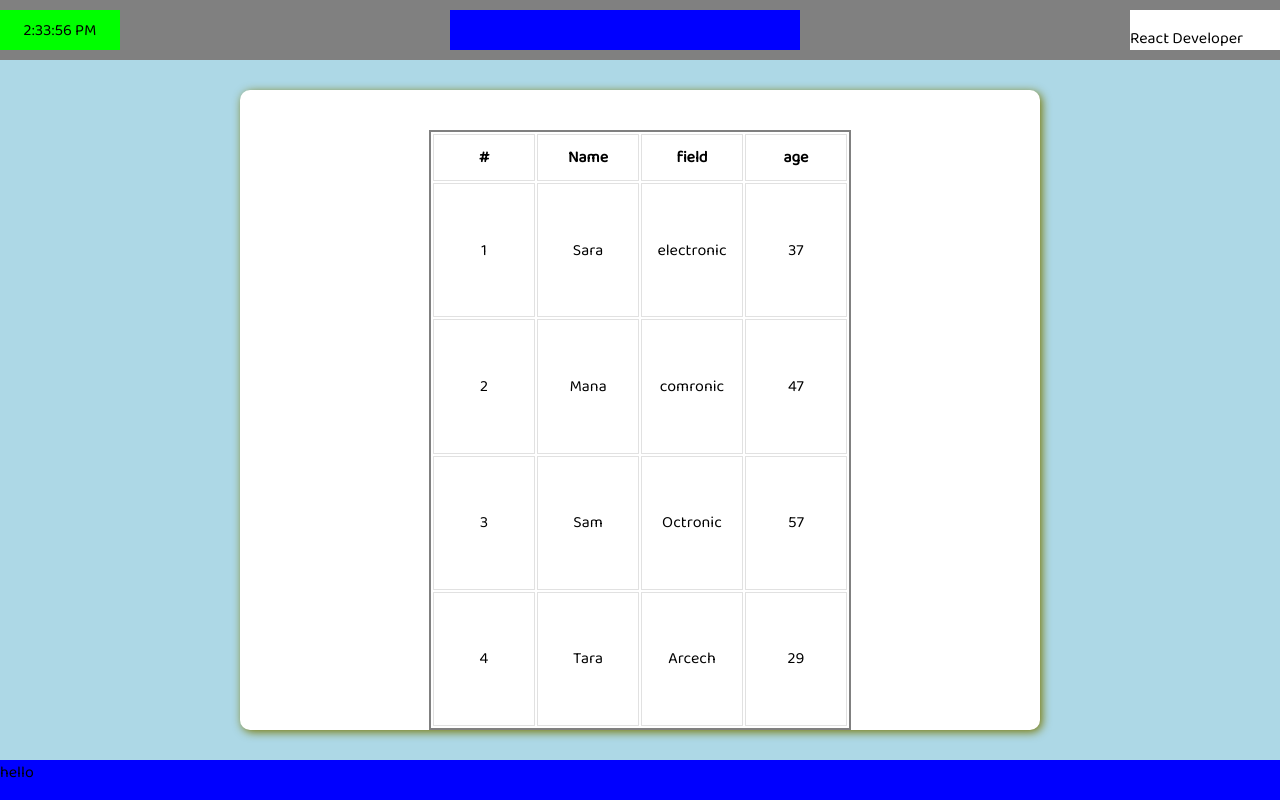
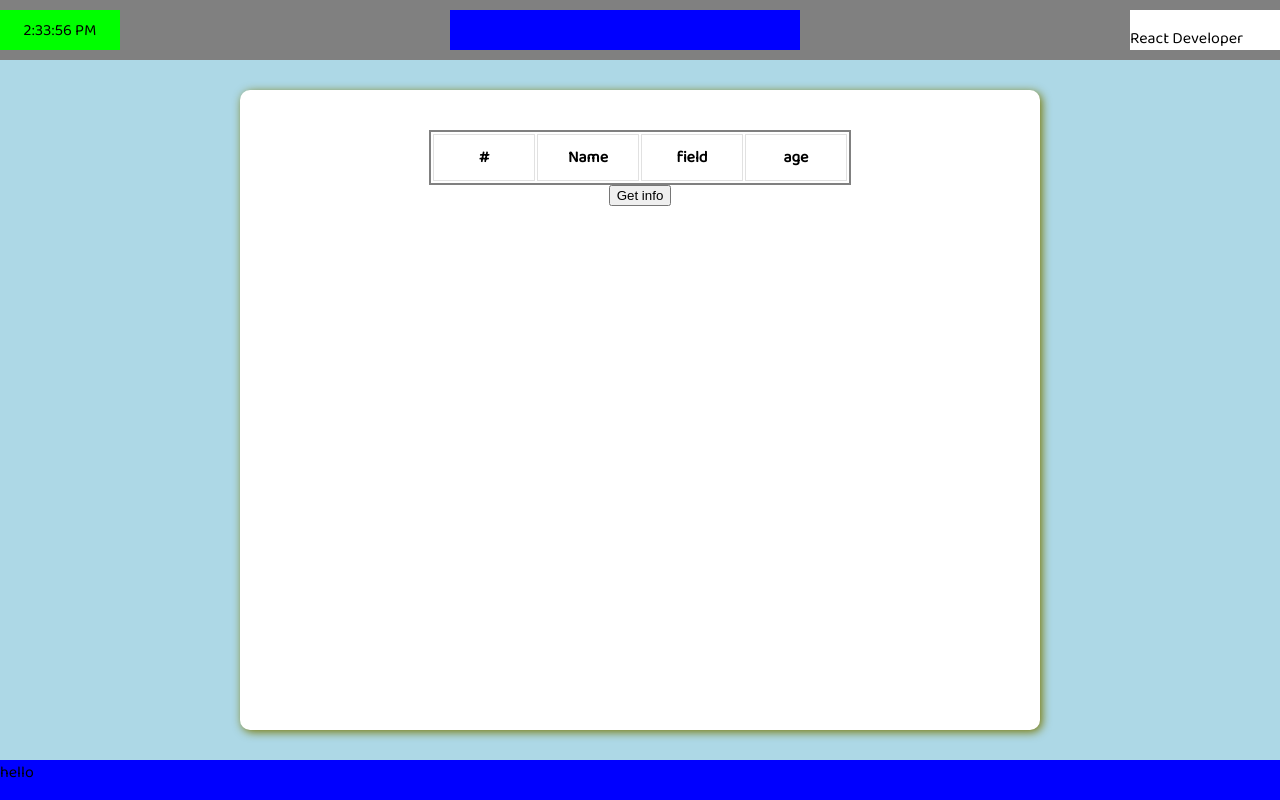
Before and after one commit to sarafotros/react-krm1, a React (Create React App) app: page / in a window 1280 px wide. Built offline with nearby package versions, Linux system fonts and the light colour scheme.

Commit message:
button get info, rednder user

```diff
--- a/src/screens/Home.js
+++ b/src/screens/Home.js
@@ -4,19 +4,26 @@ import MyTime from '../components/MyTime';
 
 class Home extends React.Component {
 	state = {
-		counter: 0,
+        counter: 0,
+        users: [],
 	};
 
 	myBtnClick() {
 		console.log('log');
-	}
-	render() {
-		let users = [
+    }
+
+    getUsers = () => {
+        this.setState({
+            users: [
 			{ id: 1, name: 'Sara', field: 'electronic', age: 37 },
 			{ id: 2, name: 'Mana', field: 'comronic', age: 47 },
 			{ id: 3, name: 'Sam', field: 'Octronic', age: 57 },
 			{ id: 4, name: 'Tara', field: 'Arcech', age: 29 },
-		];
+		]
+        })
+    }
+	render() {
+
 		return (
 			<div style={styles.body}>
 				<div style={styles.header}>
@@ -72,7 +79,7 @@ class Home extends React.Component {
 								</tr>
 							</thead>
 							<tbody>
-								{users.map((user) => {
+								{this.state.users.map((user) => {
 									return (
 										<tr>
 											<td
@@ -119,7 +126,8 @@ class Home extends React.Component {
 									);
 								})}
 							</tbody>
-						</table>
+                        </table>
+                        <button onClick={this.getUsers}>Get info</button>
 					</div>
 				</div>
 				<div style={styles.footer}> hello</div>
--- a/src/screens/styles.js
+++ b/src/screens/styles.js
@@ -63,8 +63,9 @@ const styles = {
 		boxShadow: '2px 2px 10px #770',
 		fontFamily: '"Baloo 2" ,cursive',
 		display: 'flex',
-		justifyContent: 'center',
-		paddingTop : 40
+		alignItems: 'center',
+		paddingTop: 40,
+		flexDirection : 'column'
 	},
 };
 export default styles;
```
